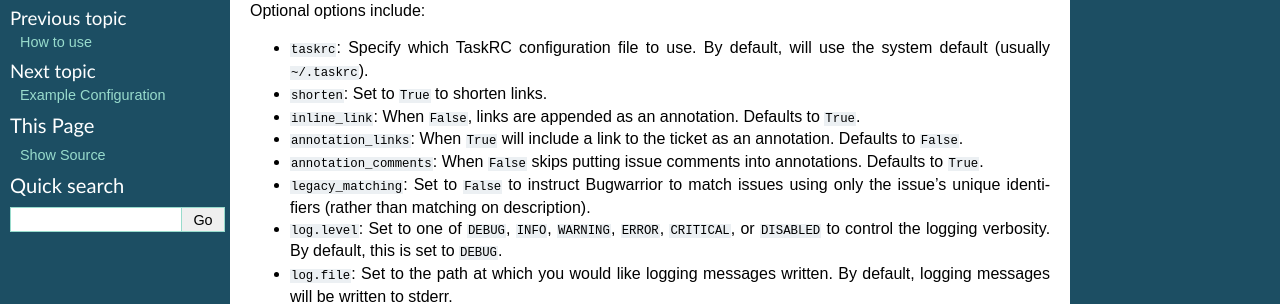
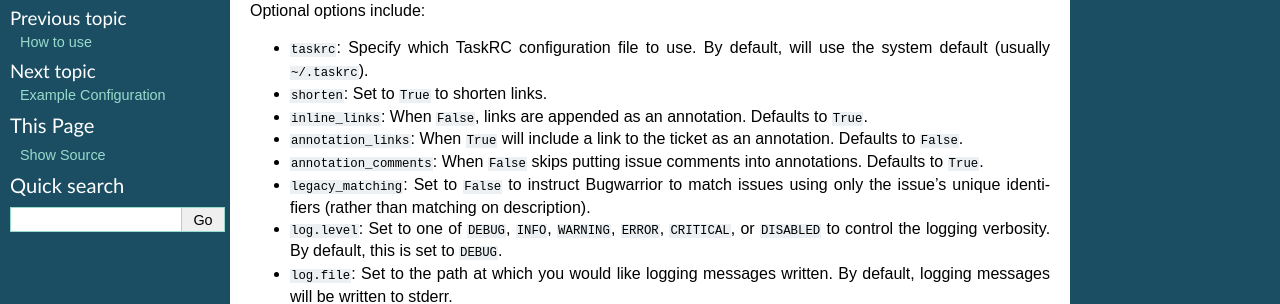
Before and after one commit to GothenburgBitFactory/bugwarrior, a Sphinx documentation site: the page built from bugwarrior/docs/common_configuration.rst, in a window 1280 px wide and 900 px high. Shown: the part 189-493 px from the top of the window. Built offline with Sphinx 7.4.7, drawn with Linux system fonts in a browser that asks for light colours; pages that are not in the unit, such as notebooks, are missing from menus.

Commit message:
Fix typo in option name 'inline_links' in docs

```diff
--- a/bugwarrior/docs/common_configuration.rst
+++ b/bugwarrior/docs/common_configuration.rst
@@ -13,7 +13,7 @@ Optional options include:
 * ``taskrc``: Specify which TaskRC configuration file to use.  By default,
   will use the system default (usually ``~/.taskrc``).
 * ``shorten``: Set to ``True`` to shorten links.
-* ``inline_link``: When ``False``, links are appended as an annotation.
+* ``inline_links``: When ``False``, links are appended as an annotation.
   Defaults to ``True``.
 * ``annotation_links``: When ``True`` will include a link to the ticket as an
   annotation. Defaults to ``False``.
```
